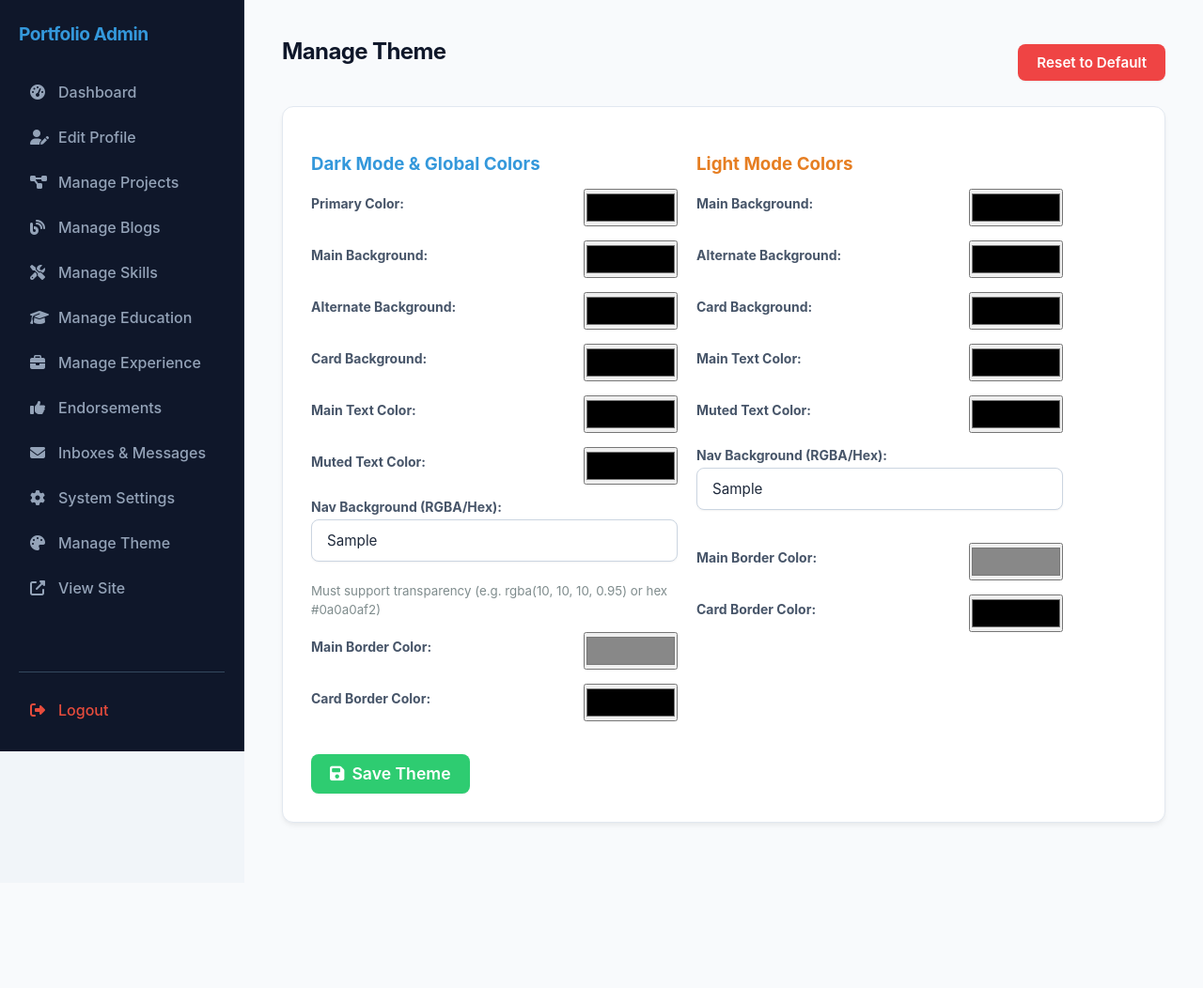
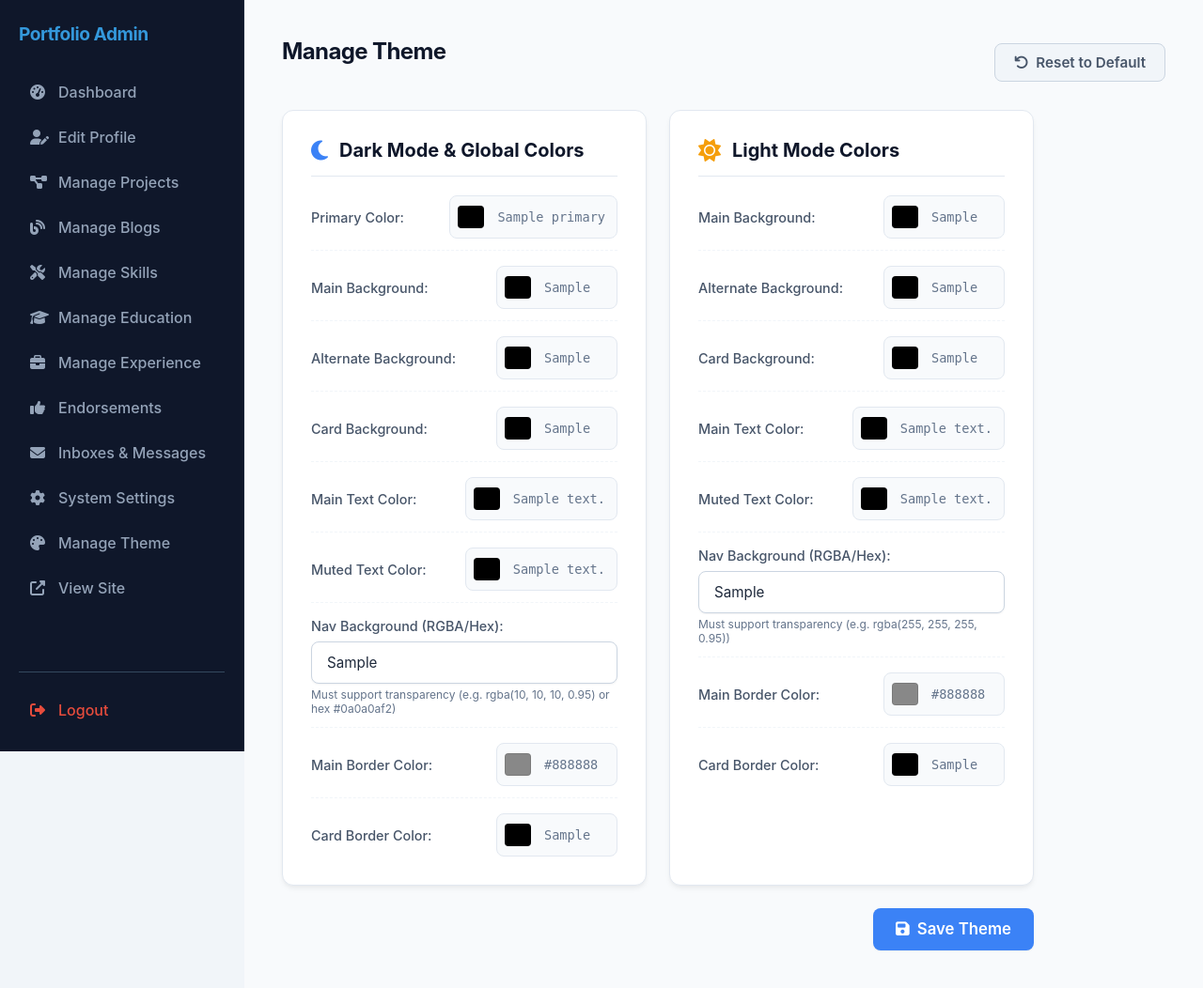
Before and after one commit to DhruvBhirud/django-portfolio, a Django app: template main/templates/main/admin/manage_theme.html in a window 1280 px wide. Shown: the whole page at 94% size. Before the commit the page ends 877 px from the top, so only its background shows below. Run offline with Django 5.2, Linux system fonts and the light colour scheme; the template is opened without the code that fills it: most values are stand-ins (such as "Sample title", 1, 10 or a date in 2020); a database or web service that is not in the repository returns one stand-in record (values such as "Sample title").

Commit message:
feat: Redesign Manage Theme page with modern grid layout and enhanced color picker UI

```diff
--- a/main/templates/main/admin/manage_theme.html
+++ b/main/templates/main/admin/manage_theme.html
@@ -1,121 +1,250 @@
 {% extends 'main/admin/base_admin.html' %}
 
 {% block content %}
-<div class="header" style="display: flex; justify-content: space-between; align-items: center; margin-bottom: 20px;">
+<div class="header" style="display: flex; justify-content: space-between; align-items: center; margin-bottom: 24px;">
     <h2>Manage Theme</h2>
     <div>
         <form method="POST" style="display: inline;">
             {% csrf_token %}
             <input type="hidden" name="action" value="reset">
-            <button type="submit" class="btn-danger" onclick="return confirm('Are you sure you want to reset the theme to defaults?');">Reset to Default</button>
+            <button type="submit" class="btn btn-secondary" onclick="return confirm('Are you sure you want to reset the theme to defaults?');"><i class="fas fa-undo"></i> Reset to Default</button>
         </form>
     </div>
 </div>
 
-<div class="card">
 <form method="POST">
     {% csrf_token %}
     <input type="hidden" name="action" value="save">
 
-        <div style="display: flex; flex-wrap: wrap; gap: 20px;">
-            <div style="flex: 1; min-width: 300px;">
-                <h3 style="color: #3498db; margin-bottom: 15px;">Dark Mode & Global Colors</h3>
+    <div style="display: grid; grid-template-columns: repeat(auto-fit, minmax(350px, 1fr)); gap: 24px; margin-bottom: 24px;">
 
-                <div style="margin-bottom: 15px; display: flex; align-items: center; justify-content: space-between;">
-                    <label for="primary" style="font-weight: bold; width: 50%;">Primary Color:</label>
-                    <input type="color" id="primary" name="primary" value="{{ theme.primary }}" style="width: 100px; height: 40px; padding: 0;">
+        <!-- Dark Mode Colors Card -->
+        <div class="card" style="margin-bottom: 0;">
+            <div style="display: flex; align-items: center; gap: 12px; margin-bottom: 20px; border-bottom: 1px solid #e2e8f0; padding-bottom: 15px;">
+                <i class="fas fa-moon" style="font-size: 1.5rem; color: #3b82f6;"></i>
+                <h3 style="margin: 0; color: #0f172a; font-size: 1.25rem;">Dark Mode & Global Colors</h3>
             </div>
 
-                <div style="margin-bottom: 15px; display: flex; align-items: center; justify-content: space-between;">
-                    <label for="bg_main" style="font-weight: bold; width: 50%;">Main Background:</label>
-                    <input type="color" id="bg_main" name="bg_main" value="{{ theme.bg_main }}" style="width: 100px; height: 40px; padding: 0;">
-                </div>
-
-                <div style="margin-bottom: 15px; display: flex; align-items: center; justify-content: space-between;">
-                    <label for="bg_alt" style="font-weight: bold; width: 50%;">Alternate Background:</label>
-                    <input type="color" id="bg_alt" name="bg_alt" value="{{ theme.bg_alt }}" style="width: 100px; height: 40px; padding: 0;">
-                </div>
-
-                <div style="margin-bottom: 15px; display: flex; align-items: center; justify-content: space-between;">
-                    <label for="bg_card" style="font-weight: bold; width: 50%;">Card Background:</label>
-                    <input type="color" id="bg_card" name="bg_card" value="{{ theme.bg_card }}" style="width: 100px; height: 40px; padding: 0;">
-                </div>
-
-                <div style="margin-bottom: 15px; display: flex; align-items: center; justify-content: space-between;">
-                    <label for="text_main" style="font-weight: bold; width: 50%;">Main Text Color:</label>
-                    <input type="color" id="text_main" name="text_main" value="{{ theme.text_main }}" style="width: 100px; height: 40px; padding: 0;">
-                </div>
-
-                <div style="margin-bottom: 15px; display: flex; align-items: center; justify-content: space-between;">
-                    <label for="text_muted" style="font-weight: bold; width: 50%;">Muted Text Color:</label>
-                    <input type="color" id="text_muted" name="text_muted" value="{{ theme.text_muted }}" style="width: 100px; height: 40px; padding: 0;">
-                </div>
-
-                <div style="margin-bottom: 15px;">
-                    <label for="bg_nav" style="font-weight: bold; display: block; margin-bottom: 5px;">Nav Background (RGBA/Hex):</label>
-                    <input type="text" id="bg_nav" name="bg_nav" value="{{ theme.bg_nav }}" placeholder="rgba(10, 10, 10, 0.95)" required>
-                    <small style="color: #7f8c8d;">Must support transparency (e.g. rgba(10, 10, 10, 0.95) or hex #0a0a0af2)</small>
-                </div>
-
-                <div style="margin-bottom: 15px; display: flex; align-items: center; justify-content: space-between;">
-                    <label for="border_color" style="font-weight: bold; width: 50%;">Main Border Color:</label>
-                    <input type="color" id="border_color" name="border_color" value="{{ theme.border_color }}" style="width: 100px; height: 40px; padding: 0;">
-                </div>
-
-                <div style="margin-bottom: 15px; display: flex; align-items: center; justify-content: space-between;">
-                    <label for="border_card" style="font-weight: bold; width: 50%;">Card Border Color:</label>
-                    <input type="color" id="border_card" name="border_card" value="{{ theme.border_card }}" style="width: 100px; height: 40px; padding: 0;">
+            <div class="theme-field-group">
+                <label for="primary">Primary Color:</label>
+                <div class="color-input-wrapper">
+                    <input type="color" id="primary" name="primary" value="{{ theme.primary }}">
+                    <span>{{ theme.primary }}</span>
                 </div>
             </div>
 
-            <div style="flex: 1; min-width: 300px;">
-                <h3 style="color: #e67e22; margin-bottom: 15px;">Light Mode Colors</h3>
-
-                <div style="margin-bottom: 15px; display: flex; align-items: center; justify-content: space-between;">
-                    <label for="light_bg_main" style="font-weight: bold; width: 50%;">Main Background:</label>
-                    <input type="color" id="light_bg_main" name="light_bg_main" value="{{ theme.light_bg_main }}" style="width: 100px; height: 40px; padding: 0;">
+            <div class="theme-field-group">
+                <label for="bg_main">Main Background:</label>
+                <div class="color-input-wrapper">
+                    <input type="color" id="bg_main" name="bg_main" value="{{ theme.bg_main }}">
+                    <span>{{ theme.bg_main }}</span>
+                </div>
             </div>
 
-                <div style="margin-bottom: 15px; display: flex; align-items: center; justify-content: space-between;">
-                    <label for="light_bg_alt" style="font-weight: bold; width: 50%;">Alternate Background:</label>
-                    <input type="color" id="light_bg_alt" name="light_bg_alt" value="{{ theme.light_bg_alt }}" style="width: 100px; height: 40px; padding: 0;">
+            <div class="theme-field-group">
+                <label for="bg_alt">Alternate Background:</label>
+                <div class="color-input-wrapper">
+                    <input type="color" id="bg_alt" name="bg_alt" value="{{ theme.bg_alt }}">
+                    <span>{{ theme.bg_alt }}</span>
+                </div>
             </div>
 
-                <div style="margin-bottom: 15px; display: flex; align-items: center; justify-content: space-between;">
-                    <label for="light_bg_card" style="font-weight: bold; width: 50%;">Card Background:</label>
-                    <input type="color" id="light_bg_card" name="light_bg_card" value="{{ theme.light_bg_card }}" style="width: 100px; height: 40px; padding: 0;">
+            <div class="theme-field-group">
+                <label for="bg_card">Card Background:</label>
+                <div class="color-input-wrapper">
+                    <input type="color" id="bg_card" name="bg_card" value="{{ theme.bg_card }}">
+                    <span>{{ theme.bg_card }}</span>
+                </div>
             </div>
 
-                <div style="margin-bottom: 15px; display: flex; align-items: center; justify-content: space-between;">
-                    <label for="light_text_main" style="font-weight: bold; width: 50%;">Main Text Color:</label>
-                    <input type="color" id="light_text_main" name="light_text_main" value="{{ theme.light_text_main }}" style="width: 100px; height: 40px; padding: 0;">
+            <div class="theme-field-group">
+                <label for="text_main">Main Text Color:</label>
+                <div class="color-input-wrapper">
+                    <input type="color" id="text_main" name="text_main" value="{{ theme.text_main }}">
+                    <span>{{ theme.text_main }}</span>
+                </div>
             </div>
 
-                <div style="margin-bottom: 15px; display: flex; align-items: center; justify-content: space-between;">
-                    <label for="light_text_muted" style="font-weight: bold; width: 50%;">Muted Text Color:</label>
-                    <input type="color" id="light_text_muted" name="light_text_muted" value="{{ theme.light_text_muted }}" style="width: 100px; height: 40px; padding: 0;">
+            <div class="theme-field-group">
+                <label for="text_muted">Muted Text Color:</label>
+                <div class="color-input-wrapper">
+                    <input type="color" id="text_muted" name="text_muted" value="{{ theme.text_muted }}">
+                    <span>{{ theme.text_muted }}</span>
+                </div>
             </div>
 
-                <div style="margin-bottom: 15px;">
-                    <label for="light_bg_nav" style="font-weight: bold; display: block; margin-bottom: 5px;">Nav Background (RGBA/Hex):</label>
-                    <input type="text" id="light_bg_nav" name="light_bg_nav" value="{{ theme.light_bg_nav }}" placeholder="rgba(255, 255, 255, 0.95)" required>
+            <div class="theme-field-group" style="align-items: flex-start; flex-direction: column;">
+                <label for="bg_nav" style="margin-bottom: 8px;">Nav Background (RGBA/Hex):</label>
+                <input type="text" id="bg_nav" name="bg_nav" value="{{ theme.bg_nav }}" placeholder="rgba(10, 10, 10, 0.95)" required style="margin-bottom: 4px;">
+                <small style="color: #64748b; font-size: 0.75rem;">Must support transparency (e.g. rgba(10, 10, 10, 0.95) or hex #0a0a0af2)</small>
             </div>
 
-                <div style="margin-bottom: 15px; display: flex; align-items: center; justify-content: space-between;">
-                    <label for="light_border_color" style="font-weight: bold; width: 50%;">Main Border Color:</label>
-                    <input type="color" id="light_border_color" name="light_border_color" value="{{ theme.light_border_color }}" style="width: 100px; height: 40px; padding: 0;">
+            <div class="theme-field-group">
+                <label for="border_color">Main Border Color:</label>
+                <div class="color-input-wrapper">
+                    <input type="color" id="border_color" name="border_color" value="{{ theme.border_color }}">
+                    <span>{{ theme.border_color }}</span>
+                </div>
             </div>
 
-                <div style="margin-bottom: 15px; display: flex; align-items: center; justify-content: space-between;">
-                    <label for="light_border_card" style="font-weight: bold; width: 50%;">Card Border Color:</label>
-                    <input type="color" id="light_border_card" name="light_border_card" value="{{ theme.light_border_card }}" style="width: 100px; height: 40px; padding: 0;">
+            <div class="theme-field-group">
+                <label for="border_card">Card Border Color:</label>
+                <div class="color-input-wrapper">
+                    <input type="color" id="border_card" name="border_card" value="{{ theme.border_card }}">
+                    <span>{{ theme.border_card }}</span>
                 </div>
             </div>
         </div>
 
-        <div style="margin-top: 20px;">
-            <button type="submit" style="background: #2ecc71; font-size: 1.1rem;"><i class="fas fa-save"></i> Save Theme</button>
+        <!-- Light Mode Colors Card -->
+        <div class="card" style="margin-bottom: 0;">
+            <div style="display: flex; align-items: center; gap: 12px; margin-bottom: 20px; border-bottom: 1px solid #e2e8f0; padding-bottom: 15px;">
+                <i class="fas fa-sun" style="font-size: 1.5rem; color: #f59e0b;"></i>
+                <h3 style="margin: 0; color: #0f172a; font-size: 1.25rem;">Light Mode Colors</h3>
+            </div>
+
+            <div class="theme-field-group">
+                <label for="light_bg_main">Main Background:</label>
+                <div class="color-input-wrapper">
+                    <input type="color" id="light_bg_main" name="light_bg_main" value="{{ theme.light_bg_main }}">
+                    <span>{{ theme.light_bg_main }}</span>
+                </div>
+            </div>
+
+            <div class="theme-field-group">
+                <label for="light_bg_alt">Alternate Background:</label>
+                <div class="color-input-wrapper">
+                    <input type="color" id="light_bg_alt" name="light_bg_alt" value="{{ theme.light_bg_alt }}">
+                    <span>{{ theme.light_bg_alt }}</span>
+                </div>
+            </div>
+
+            <div class="theme-field-group">
+                <label for="light_bg_card">Card Background:</label>
+                <div class="color-input-wrapper">
+                    <input type="color" id="light_bg_card" name="light_bg_card" value="{{ theme.light_bg_card }}">
+                    <span>{{ theme.light_bg_card }}</span>
+                </div>
+            </div>
+
+            <div class="theme-field-group">
+                <label for="light_text_main">Main Text Color:</label>
+                <div class="color-input-wrapper">
+                    <input type="color" id="light_text_main" name="light_text_main" value="{{ theme.light_text_main }}">
+                    <span>{{ theme.light_text_main }}</span>
+                </div>
+            </div>
+
+            <div class="theme-field-group">
+                <label for="light_text_muted">Muted Text Color:</label>
+                <div class="color-input-wrapper">
+                    <input type="color" id="light_text_muted" name="light_text_muted" value="{{ theme.light_text_muted }}">
+                    <span>{{ theme.light_text_muted }}</span>
+                </div>
+            </div>
+
+            <div class="theme-field-group" style="align-items: flex-start; flex-direction: column;">
+                <label for="light_bg_nav" style="margin-bottom: 8px;">Nav Background (RGBA/Hex):</label>
+                <input type="text" id="light_bg_nav" name="light_bg_nav" value="{{ theme.light_bg_nav }}" placeholder="rgba(255, 255, 255, 0.95)" required style="margin-bottom: 4px;">
+                <small style="color: #64748b; font-size: 0.75rem;">Must support transparency (e.g. rgba(255, 255, 255, 0.95))</small>
+            </div>
+
+            <div class="theme-field-group">
+                <label for="light_border_color">Main Border Color:</label>
+                <div class="color-input-wrapper">
+                    <input type="color" id="light_border_color" name="light_border_color" value="{{ theme.light_border_color }}">
+                    <span>{{ theme.light_border_color }}</span>
+                </div>
+            </div>
+
+            <div class="theme-field-group">
+                <label for="light_border_card">Card Border Color:</label>
+                <div class="color-input-wrapper">
+                    <input type="color" id="light_border_card" name="light_border_card" value="{{ theme.light_border_card }}">
+                    <span>{{ theme.light_border_card }}</span>
+                </div>
+            </div>
+        </div>
+
+    </div>
+
+    <div style="display: flex; justify-content: flex-end; margin-top: 20px;">
+        <button type="submit" class="btn" style="padding: 12px 24px; font-size: 1.05rem;"><i class="fas fa-save"></i> Save Theme</button>
     </div>
 </form>
-</div>
+
+<style>
+    .theme-field-group {
+        display: flex;
+        align-items: center;
+        justify-content: space-between;
+        margin-bottom: 16px;
+        padding-bottom: 12px;
+        border-bottom: 1px dashed #f1f5f9;
+    }
+    .theme-field-group:last-child {
+        margin-bottom: 0;
+        padding-bottom: 0;
+        border-bottom: none;
+    }
+    .theme-field-group label {
+        margin: 0;
+        font-weight: 500;
+        color: #475569;
+        font-size: 0.9rem;
+    }
+    .color-input-wrapper {
+        display: flex;
+        align-items: center;
+        gap: 12px;
+        background: #f8fafc;
+        padding: 6px 12px 6px 6px;
+        border-radius: 8px;
+        border: 1px solid #e2e8f0;
+    }
+    .color-input-wrapper input[type="color"] {
+        -webkit-appearance: none;
+        -moz-appearance: none;
+        appearance: none;
+        width: 32px;
+        height: 32px;
+        background-color: transparent;
+        border: none;
+        cursor: pointer;
+        padding: 0;
+        margin: 0;
+    }
+    .color-input-wrapper input[type="color"]::-webkit-color-swatch {
+        border-radius: 4px;
+        border: 1px solid rgba(0,0,0,0.1);
+    }
+    .color-input-wrapper input[type="color"]::-moz-color-swatch {
+        border-radius: 4px;
+        border: 1px solid rgba(0,0,0,0.1);
+    }
+    .color-input-wrapper span {
+        font-family: monospace;
+        font-size: 0.85rem;
+        color: #64748b;
+        min-width: 65px;
+    }
+    .color-input-wrapper:hover {
+        border-color: #cbd5e1;
+    }
+</style>
+
+<script>
+    // Update the hex span when the color input changes
+    document.addEventListener('DOMContentLoaded', function() {
+        const colorInputs = document.querySelectorAll('input[type="color"]');
+        colorInputs.forEach(input => {
+            input.addEventListener('input', function(e) {
+                const span = this.nextElementSibling;
+                if(span) {
+                    span.textContent = e.target.value;
+                }
+            });
+        });
+    });
+</script>
 {% endblock %}
```
Lines whose indentation alone changed are shown as unchanged.
